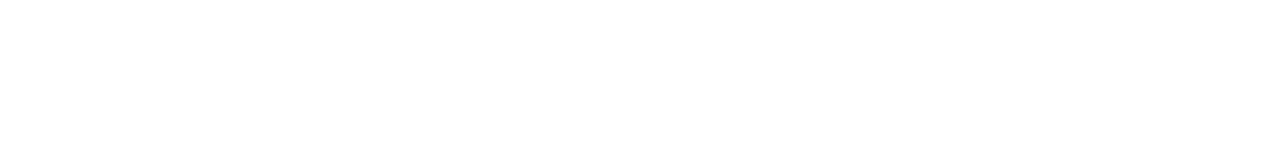
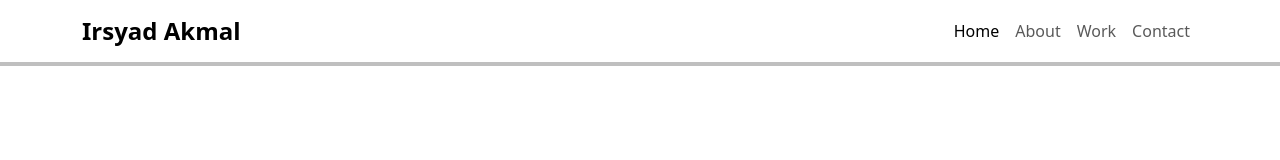
Before and after one commit to irsyadakmal99/LatihanCodingStudio-Portofolio, a plain HTML site: page index.html in a window 1280 px wide. Drawn offline with nearby package versions, Linux system fonts and the light colour scheme.

Commit message:
add navbar

```diff
--- a/index.css
+++ b/index.css
@@ -0,0 +1,4 @@
+.navbar {
+    background-color: white;
+    box-shadow: 0 0 0 4px rgba(0, 0, 0, 0.25);
+}
--- a/index.html
+++ b/index.html
@@ -12,6 +12,30 @@
      <link rel="stylesheet" href="index.css">
 </head>
 <body>
+    <nav class="navbar navbar-expand-lg">
+  <div class="container">
+    <a class="navbar-brand fs-4 fw-bold" href="#">Irsyad Akmal</a>
+    <button class="navbar-toggler" type="button" data-bs-toggle="collapse" data-bs-target="#navbarNav" aria-controls="navbarNav" aria-expanded="false" aria-label="Toggle navigation">
+      <span class="navbar-toggler-icon"></span>
+    </button>
+    <div class="collapse navbar-collapse" id="navbarNav">
+      <ul class="navbar-nav ms-auto">
+        <li class="nav-item">
+          <a class="nav-link active" aria-current="page" href="#">Home</a>
+        </li>
+        <li class="nav-item">
+          <a class="nav-link" href="#">About</a>
+        </li>
+        <li class="nav-item">
+          <a class="nav-link" href="#">Work</a>
+        </li>
+        <li class="nav-item">
+          <a class="nav-link" href="#">Contact</a>
+        </li>
+      </ul>
+    </div>
+  </div>
+</nav>
 
     <!-- Link JS -->
     <script src="https://cdn.jsdelivr.net/npm/@popperjs/core@2.11.8/dist/umd/popper.min.js" integrity="sha384-I7E8VVD/ismYTF4hNIPjVp/Zjvgyol6VFvRkX/vR+Vc4jQkC+hVqc2pM8ODewa9r" crossorigin="anonymous"></script>
```
